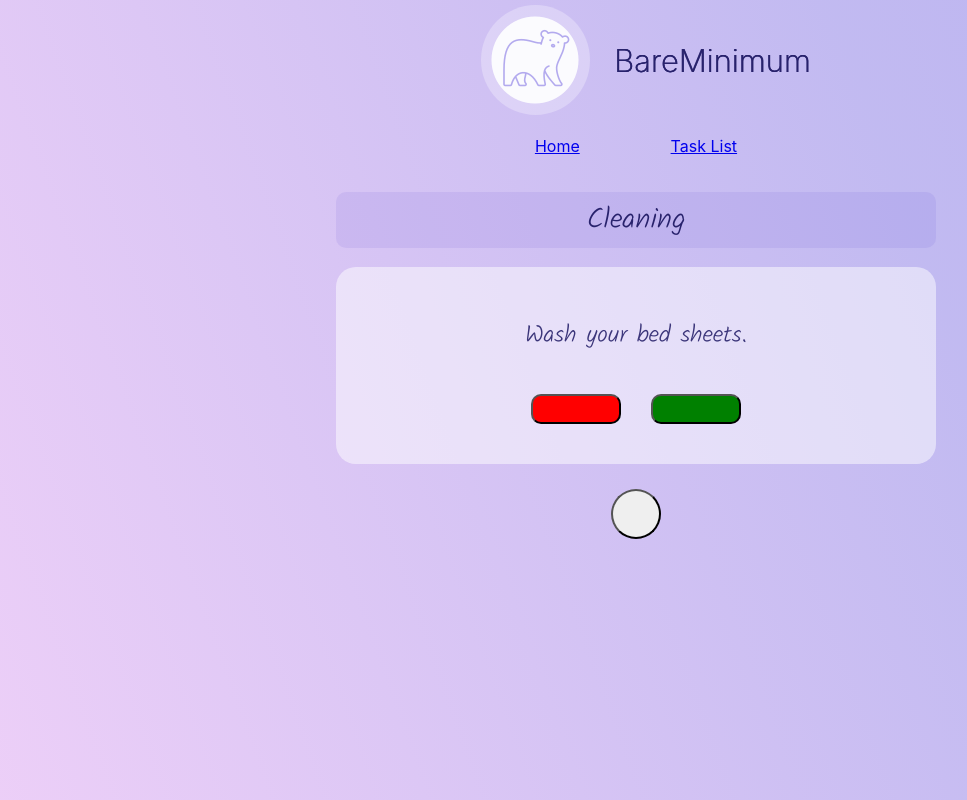
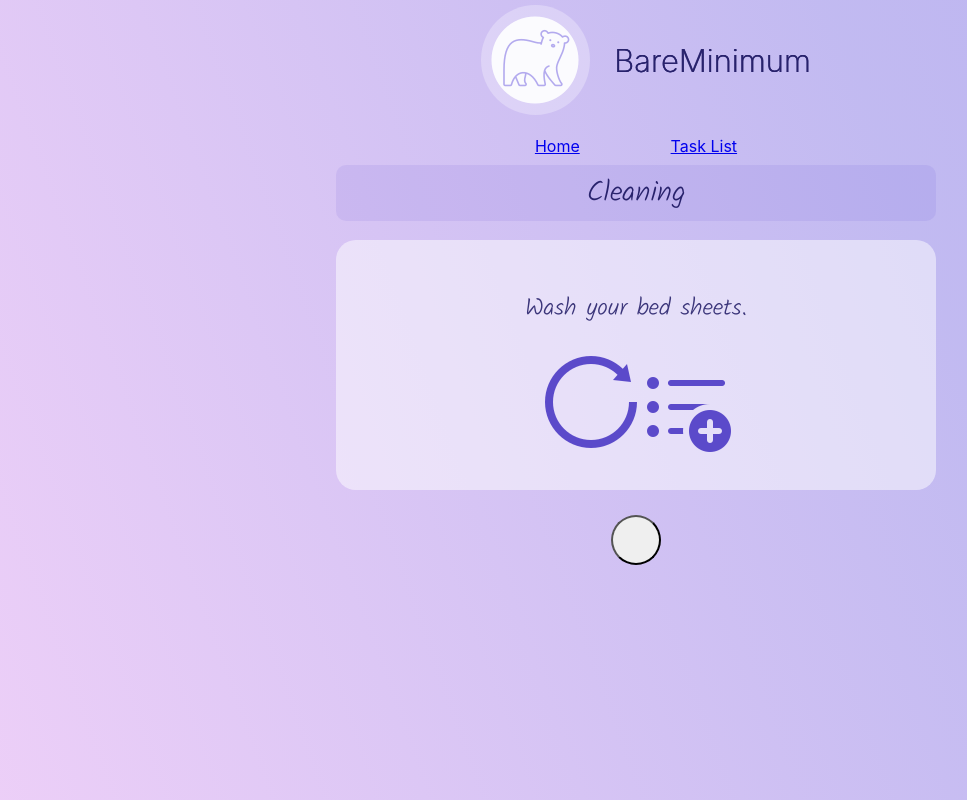
Before and after one commit to taranveersingh93/bare-minimum, a React (Create React App) app: page /cleaning in a window 1280 px wide. Shown: the whole page, without its empty margins (4-971 px from the left). Built offline with nearby package versions, Linux system fonts and the light colour scheme.

Commit message:
Add icon images
Co-authored by: Seth Burns <seth@sethburns.com>

```diff
--- a/src/components/SelectTaskView/SelectTaskView.css
+++ b/src/components/SelectTaskView/SelectTaskView.css
@@ -45,16 +45,13 @@
 
 .accept-button,
 .deny-button {
-  height: 30px;
-  width: 90px;
-  margin: 15px;
-  border-radius: 10px;
+  background-color: rgba(255, 255, 255, 0);
 }
 
-.accept-button {
+/* .accept-button {
   background-color: green;
 }
 
 .deny-button {
   background-color: red;
-}
+}  */
--- a/src/components/SelectTaskView/SelectTaskView.js
+++ b/src/components/SelectTaskView/SelectTaskView.js
@@ -4,6 +4,8 @@ import { useParams, Link } from 'react-router-dom';
 import { useState, useEffect } from 'react';
 import savedData from '../../dataList/savedData';
 import ErrorMessage from '../ErrorMessage/ErrorMessage';
+import refresh from '../../images/refresh.png';
+import save from '../../images/save.png';
 
 const SelectTaskView = () => {
   const { category } = useParams();
@@ -112,8 +114,8 @@ const SelectTaskView = () => {
         {tasksToShow && <p className="task-text">{currentTask.task}</p>}
         {!tasksToShow && <ErrorMessage />}
         {tasksToShow && <div className="task-card-buttons">
-          <button onClick={markTaskRead} className="deny-button"></button>
-          <button onClick={postTask} className="accept-button"></button>
+          <img onClick={markTaskRead} src={refresh} className='refresh-icon'/>
+          <img onClick={postTask} src={save} className='save-icon'/>
         </div>}
       </div>
       <Link to="/">
```
Also changed, not shown: src/images/refresh.png (added), src/images/save.png (added).
